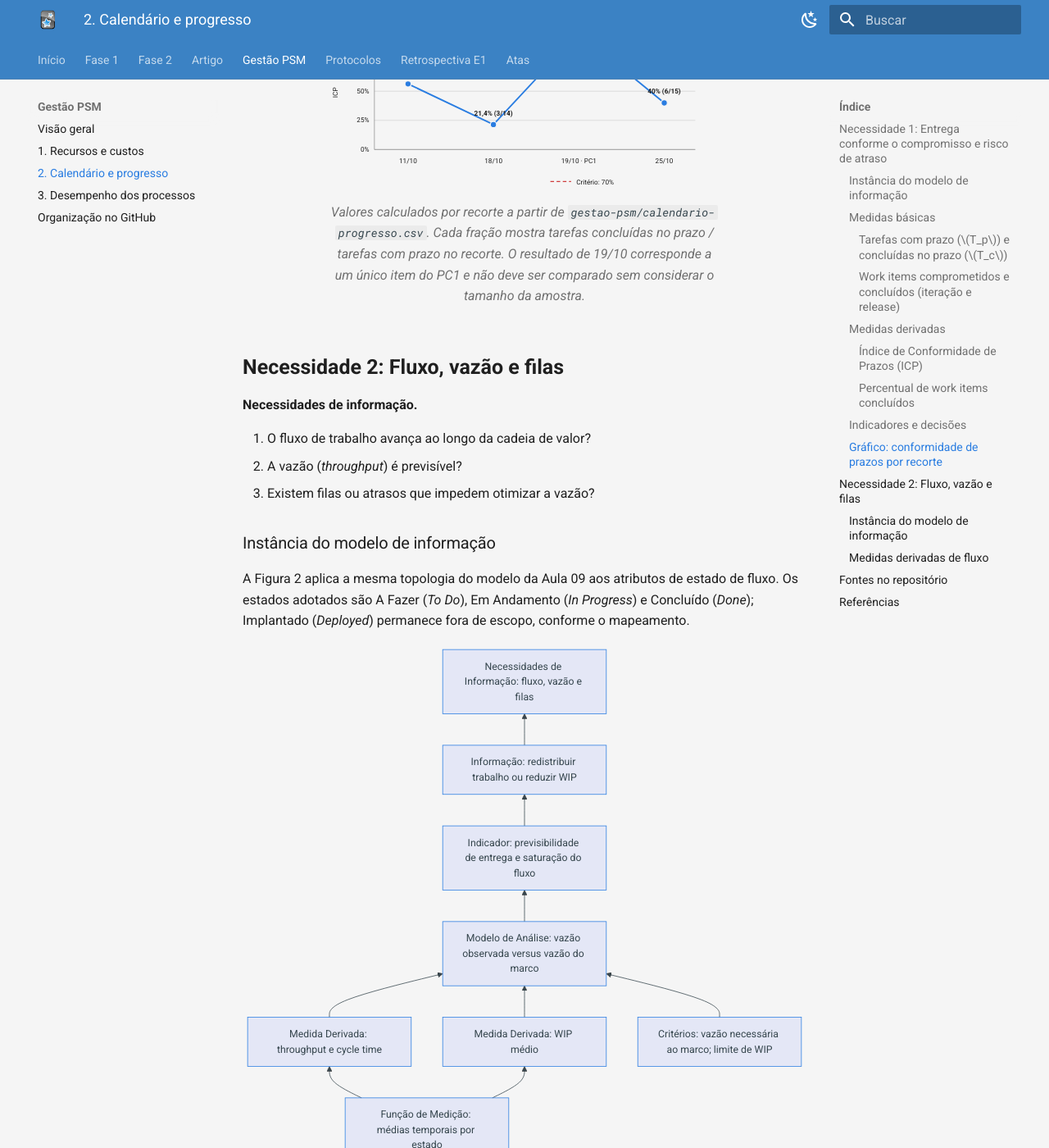
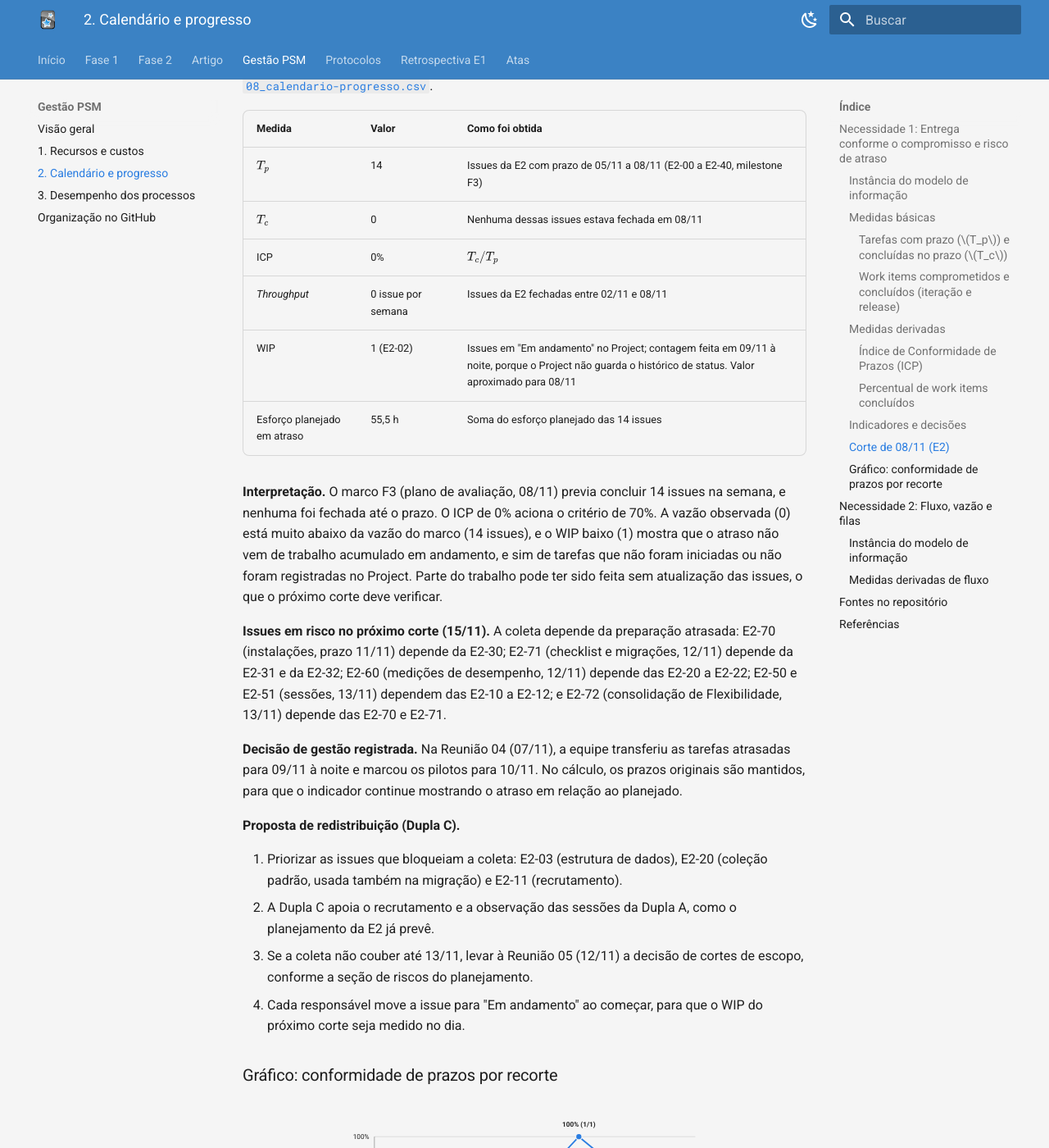
Before and after one commit to FCTE-Qualidade-de-Software-1/2026-2_T01_BETTY_SNYDER, an MkDocs documentation site: the page built from docs/gestao-psm/calendario-e-progresso.md, in a window 1280 px wide and 1400 px high, scrolled down 4484 px. Shown: the whole window at 82% size. Built offline with MkDocs 1.6.1 and Material for MkDocs 9.7.7, drawn with Linux system fonts in a browser that asks for light colours; some of the changed text lies outside the part shown.

Commit message:
chore(psm): corte de 08/11 de Calendário e Progresso (E2-P2)
Refs #79

```diff
--- a/docs/gestao-psm/calendario-e-progresso.md
+++ b/docs/gestao-psm/calendario-e-progresso.md
@@ -120,6 +120,33 @@ em que:
 | 18/10 | ICP 21,4% (3/14) | Redistribuir |
 | 19/10 (PC1) | ICP 100% (1/1) | Apresentação realizada; amostra de um item |
 | 25/10 | ICP 40,0% (6/15) | Redistribuir 9 restantes |
+| 08/11 (E2) | ICP 0% (0/14); *throughput* 0 por semana; WIP 1 | Ver [Corte de 08/11](#corte-0811) |
+
+### Corte de 08/11 (E2) { #corte-0811 }
+
+Primeiro corte da E2 (issue E2-P2). Fonte: Project `BETTY SNYDER` (#40), com os prazos do campo Data fim planejada, e a situação de cada issue no GitHub. Arquivo: [`gestao-psm/2026-11-08_calendario-progresso.csv`](https://github.com/FCTE-Qualidade-de-Software-1/2026-2_T01_BETTY_SNYDER/blob/main/gestao-psm/2026-11-08_calendario-progresso.csv).
+
+| Medida | Valor | Como foi obtida |
+|---|---|---|
+| \(T_p\) | 14 | Issues da E2 com prazo de 05/11 a 08/11 (E2-00 a E2-40, milestone F3) |
+| \(T_c\) | 0 | Nenhuma dessas issues estava fechada em 08/11 |
+| ICP | 0% | \(T_c / T_p\) |
+| *Throughput* | 0 issue por semana | Issues da E2 fechadas entre 02/11 e 08/11 |
+| WIP | 1 (E2-02) | Issues em "Em andamento" no Project; contagem feita em 09/11 à noite, porque o Project não guarda o histórico de status. Valor aproximado para 08/11 |
+| Esforço planejado em atraso | 55,5 h | Soma do esforço planejado das 14 issues |
+
+**Interpretação.** O marco F3 (plano de avaliação, 08/11) previa concluir 14 issues na semana, e nenhuma foi fechada até o prazo. O ICP de 0% aciona o critério de 70%. A vazão observada (0) está muito abaixo da vazão do marco (14 issues), e o WIP baixo (1) mostra que o atraso não vem de trabalho acumulado em andamento, e sim de tarefas que não foram iniciadas ou não foram registradas no Project. Parte do trabalho pode ter sido feita sem atualização das issues, o que o próximo corte deve verificar.
+
+**Issues em risco no próximo corte (15/11).** A coleta depende da preparação atrasada: E2-70 (instalações, prazo 11/11) depende da E2-30; E2-71 (checklist e migrações, 12/11) depende da E2-31 e da E2-32; E2-60 (medições de desempenho, 12/11) depende das E2-20 a E2-22; E2-50 e E2-51 (sessões, 13/11) dependem das E2-10 a E2-12; e E2-72 (consolidação de Flexibilidade, 13/11) depende das E2-70 e E2-71.
+
+**Decisão de gestão registrada.** Na Reunião 04 (07/11), a equipe transferiu as tarefas atrasadas para 09/11 à noite e marcou os pilotos para 10/11. No cálculo, os prazos originais são mantidos, para que o indicador continue mostrando o atraso em relação ao planejado.
+
+**Proposta de redistribuição (Dupla C).**
+
+1. Priorizar as issues que bloqueiam a coleta: E2-03 (estrutura de dados), E2-20 (coleção padrão, usada também na migração) e E2-11 (recrutamento).
+2. A Dupla C apoia o recrutamento e a observação das sessões da Dupla A, como o planejamento da E2 já prevê.
+3. Se a coleta não couber até 13/11, levar à Reunião 05 (12/11) a decisão de cortes de escopo, conforme a seção de riscos do planejamento.
+4. Cada responsável move a issue para "Em andamento" ao começar, para que o WIP do próximo corte seja medido no dia.
 
 ### Gráfico: conformidade de prazos por recorte { #grafico-icp }
 
```
Also changed, not shown: docs/gestao-psm.md (+1 -0 lines), 1 other file.
